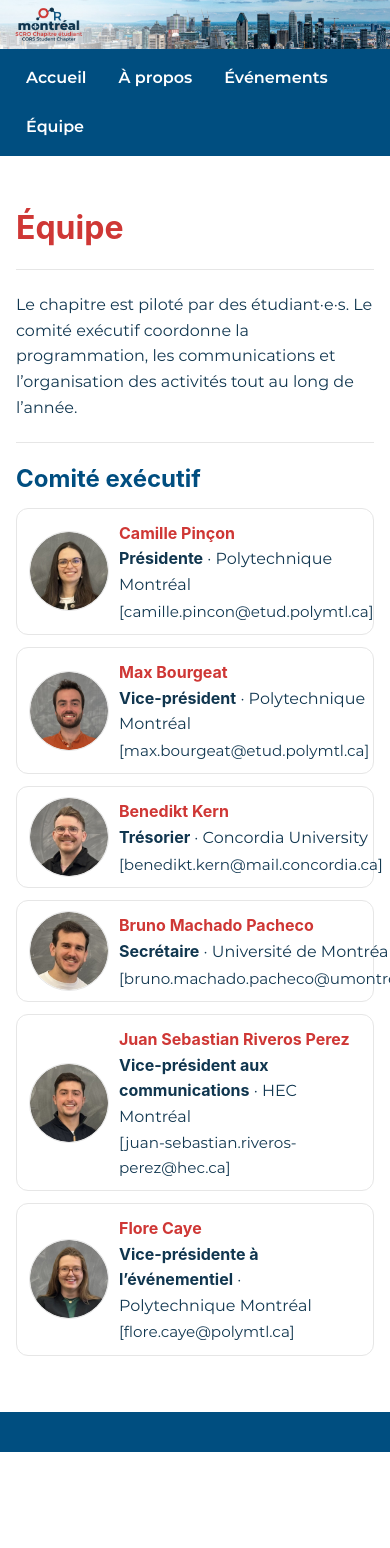
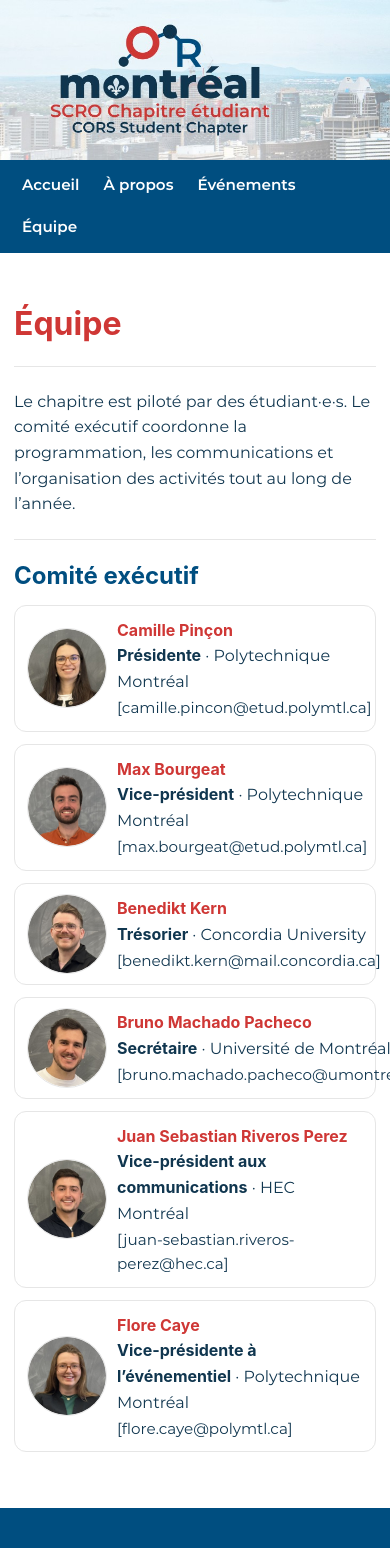
Before and after one commit to juanseripe/cors-montreal-student-chapter, a Jekyll site: the page built from docs/equipe.md, in a window 390 px wide. Built offline with Jekyll 4.4.1, drawn with Linux system fonts in a browser that asks for light colours; some web fonts are replaced; before the commit the page ends 1452 px from its top, so only the background shows below that.

Commit message:
Mobile version fix

```diff
--- a/docs/assets/style.css
+++ b/docs/assets/style.css
@@ -291,7 +291,32 @@ hr {
 
 /* Small screens */
 @media (max-width: 640px) {
-  :root { --pad: 16px; }
+  :root { --pad: 14px; }
+
+  .hero{
+    height: clamp(160px, 28vw, 240px);
+    overflow: hidden;
+  }
+
+  .hero-image{
+    width: 100%;
+    height: 100%;
+    object-fit: cover;
+    object-position: left center;
+    display: block;
+  }
+
+  /* Make the top nav more compact on phones */
+  .main-nav ul{
+    padding: 8px var(--pad);
+    gap: 8px;
+  }
+
+  .main-nav a{
+    padding: 5px 8px;
+    border-radius: 9px;
+    font-size: 0.95rem;
+  }
 }
 
 @media (min-width: 820px){
--- a/docs/equipe.md
+++ b/docs/equipe.md
@@ -20,7 +20,7 @@ Le chapitre est piloté par des étudiant·e·s. Le comité exécutif coordonne
   <div>
     <div class="team-name"><strong>Camille Pinçon</strong></div>
     <div class="team-meta"><strong>Présidente</strong> · Polytechnique Montréal</div>
-    <div class="team-email"><a href="mailto:[camille.pincon@etud.polymtl.ca]">[camille.pincon@etud.polymtl.ca]</a></div>
+    <div class="team-email"><a href="mailto:camille.pincon@etud.polymtl.ca">[camille.pincon@etud.polymtl.ca]</a></div>
   </div>
 </div>
 
@@ -29,7 +29,7 @@ Le chapitre est piloté par des étudiant·e·s. Le comité exécutif coordonne
   <div>
     <div class="team-name"><strong>Max Bourgeat</strong></div>
     <div class="team-meta"><strong>Vice-président</strong> · Polytechnique Montréal</div>
-    <div class="team-email"><a href="mailto:[max.bourgeat@etud.polymtl.ca]">[max.bourgeat@etud.polymtl.ca]</a></div>
+    <div class="team-email"><a href="mailto:max.bourgeat@etud.polymtl.ca">[max.bourgeat@etud.polymtl.ca]</a></div>
   </div>
 </div>
 
@@ -38,7 +38,7 @@ Le chapitre est piloté par des étudiant·e·s. Le comité exécutif coordonne
   <div>
     <div class="team-name"><strong>Benedikt Kern</strong></div>
     <div class="team-meta"><strong>Trésorier</strong> · Concordia University</div>
-    <div class="team-email"><a href="mailto:[benedikt.kern@mail.concordia.ca]">[benedikt.kern@mail.concordia.ca]</a></div>
+    <div class="team-email"><a href="mailto:benedikt.kern@mail.concordia.ca">[benedikt.kern@mail.concordia.ca]</a></div>
   </div>
 </div>
 
@@ -47,7 +47,7 @@ Le chapitre est piloté par des étudiant·e·s. Le comité exécutif coordonne
   <div>
     <div class="team-name"><strong>Bruno Machado Pacheco</strong></div>
     <div class="team-meta"><strong>Secrétaire</strong> · Université de Montréal</div>
-    <div class="team-email"><a href="mailto:[bruno.machado.pacheco@umontreal.ca]">[bruno.machado.pacheco@umontreal.ca]</a></div>
+    <div class="team-email"><a href="mailto:bruno.machado.pacheco@umontreal.ca">[bruno.machado.pacheco@umontreal.ca]</a></div>
   </div>
 </div>
 
@@ -56,7 +56,7 @@ Le chapitre est piloté par des étudiant·e·s. Le comité exécutif coordonne
   <div>
     <div class="team-name"><strong>Juan Sebastian Riveros Perez</strong></div>
     <div class="team-meta"><strong>Vice-président aux communications</strong> · HEC Montréal</div>
-    <div class="team-email"><a href="mailto:[juan-sebastian.riveros-perez@hec.ca]">[juan-sebastian.riveros-perez@hec.ca]</a></div>
+    <div class="team-email"><a href="mailto:juan-sebastian.riveros-perez@hec.ca">[juan-sebastian.riveros-perez@hec.ca]</a></div>
   </div>
 </div>
 
@@ -65,7 +65,7 @@ Le chapitre est piloté par des étudiant·e·s. Le comité exécutif coordonne
   <div>
     <div class="team-name"><strong>Flore Caye</strong></div>
     <div class="team-meta"><strong>Vice-présidente à l’événementiel</strong> · Polytechnique Montréal</div>
-    <div class="team-email"><a href="mailto:[flore.caye@polymtl.ca]">[flore.caye@polymtl.ca]</a></div>
+    <div class="team-email"><a href="mailto:flore.caye@polymtl.ca">[flore.caye@polymtl.ca]</a></div>
   </div>
 </div>
 
```
